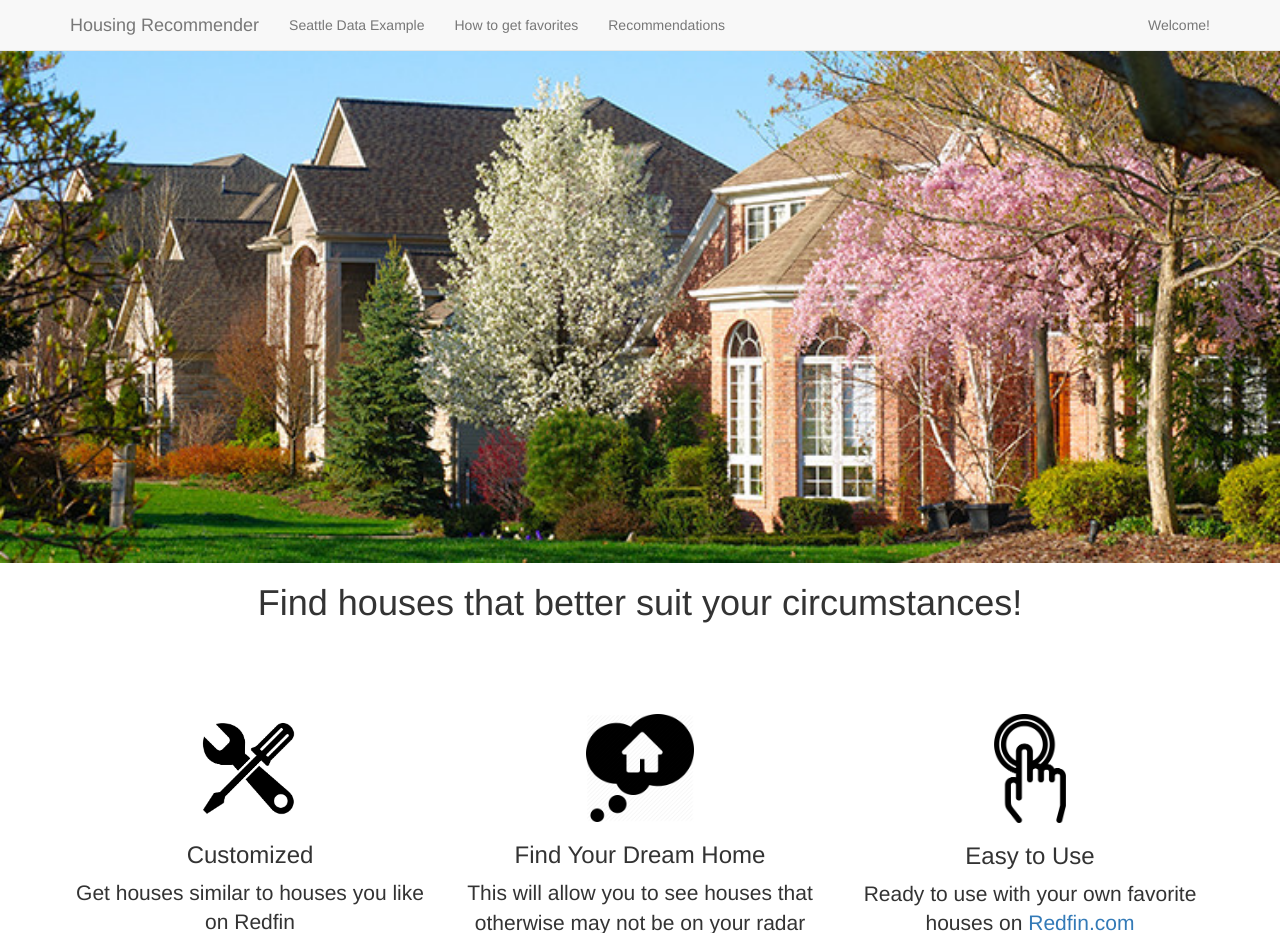
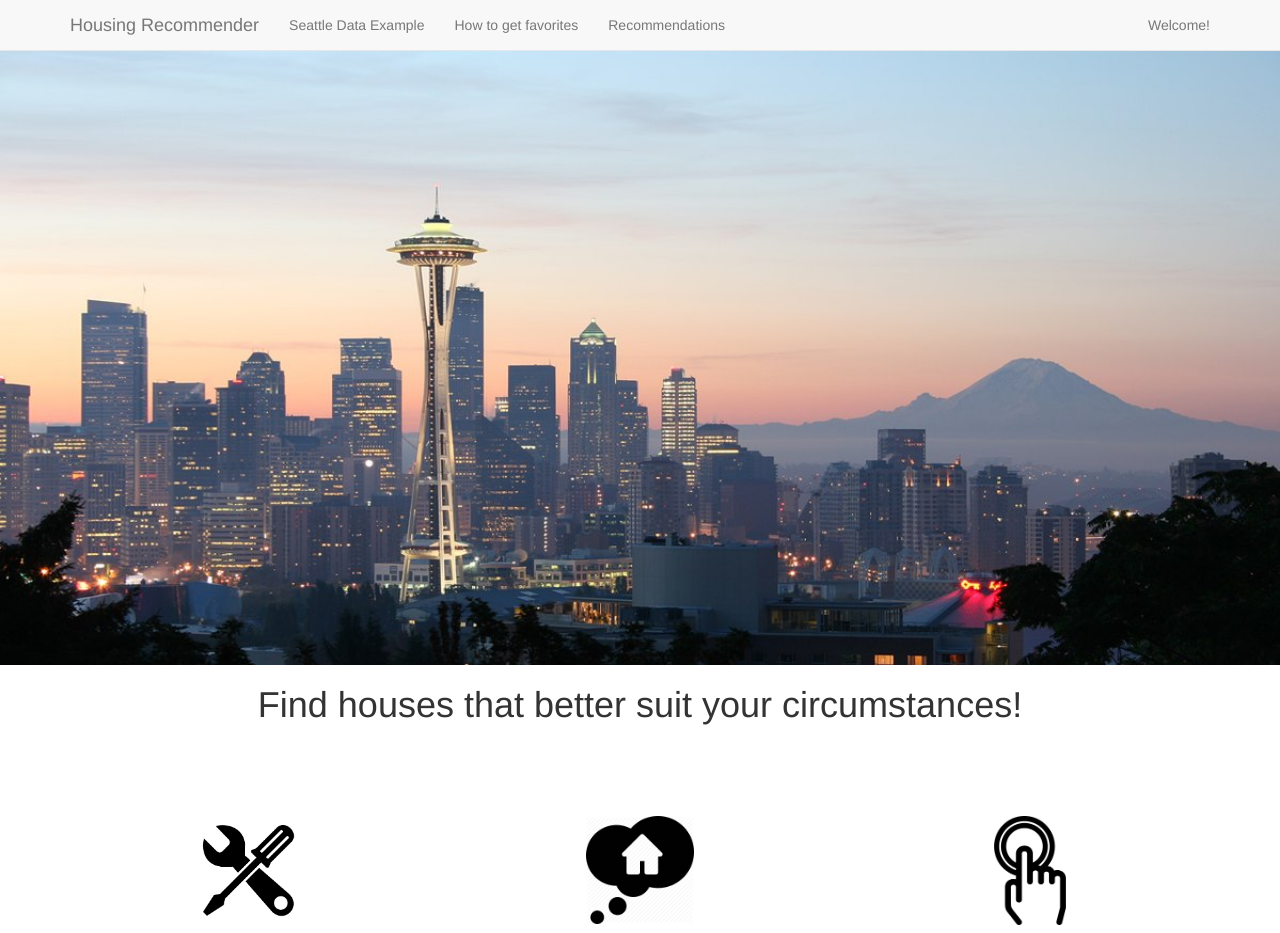
Before and after one commit to ereppond/housing-recommender, a Flask app: page / in a window 1280 px wide. Shown: the top 933 px of the page. Run offline with Flask 2, Linux system fonts and the light colour scheme; some libraries are stand-ins or nearby versions.

Commit message:
picture changes

```diff
--- a/templates/index.html
+++ b/templates/index.html
@@ -34,7 +34,7 @@
   </head>
 
   <body>
-  	<img src="{{url_for('static', filename='neighborhood2.jpg')}}" style="width:100%; height:auto; margin:0 auto;"/>
+  	<img src="{{url_for('static', filename='header.jpg')}}" style="width:100%; height:auto; margin:0 auto;"/>
 
     <!-- Static navbar -->
     <nav class="navbar navbar-default navbar-fixed-top">
--- a/templates/uploaded_file.html
+++ b/templates/uploaded_file.html
@@ -68,7 +68,7 @@
   </head>
 
   <body>
-  	<img src="{{url_for('static', filename='neighborhoods2.jpg')}}" style="width:100%; height:auto; margin:0 auto;"/>
+  	<img src="{{url_for('static', filename='house1.jpg')}}" style="width:100%; height:auto; margin:0 auto;"/>
 
     <!-- Static navbar -->
     <nav class="navbar navbar-default navbar-fixed-top">
```
